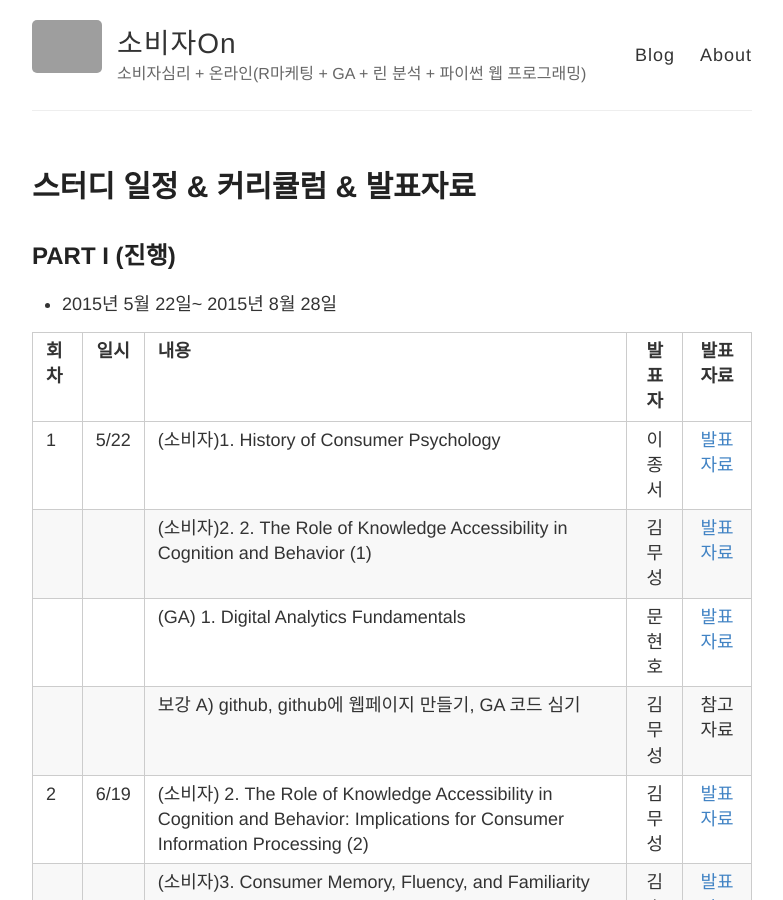
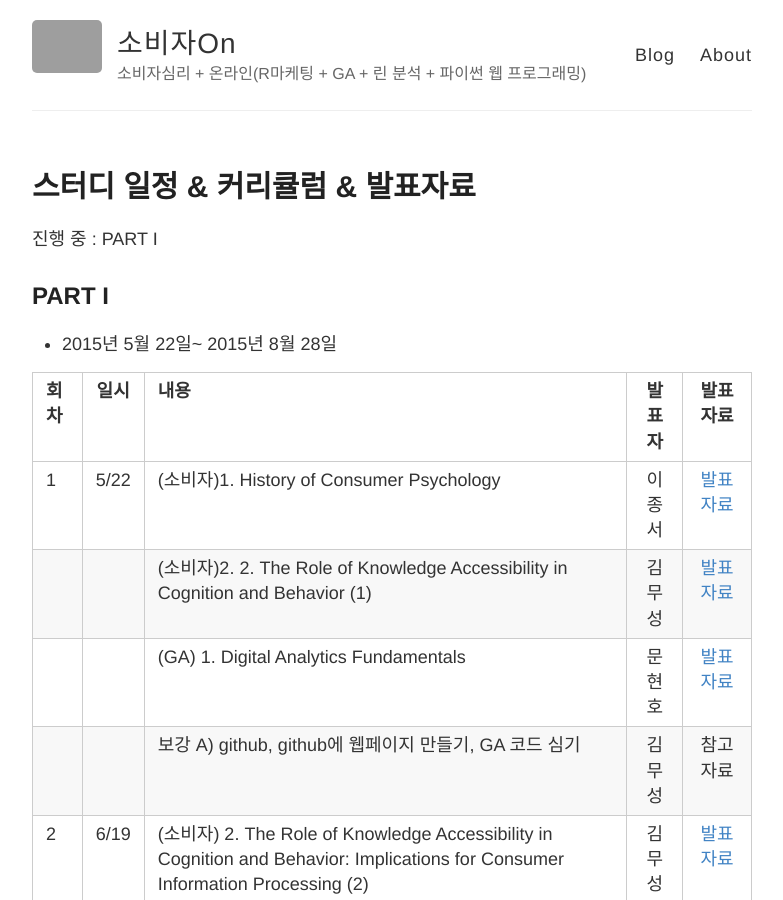
Before and after one commit to psygement/conpsy, a Jekyll site: the page built from _posts/2015-8-21-SCHEDULE.md, in a window 1280 px wide and 900 px high. Shown: the whole window, without its empty margins (248-1031 px from the left). Built offline with Jekyll 4.4.1, drawn with Linux system fonts in a browser that asks for light colours; Markdown is read by kramdown in place of the engine named in the settings; grey boxes are pictures that could not be loaded.

Commit message:
Update 2015-8-21-SCHEDULE.md

```diff
--- a/_posts/2015-8-21-SCHEDULE.md
+++ b/_posts/2015-8-21-SCHEDULE.md
@@ -3,7 +3,9 @@ layout: post
 title: 스터디 일정 & 커리큘럼 & 발표자료
 ---
 
-## PART I (진행)
+진행 중 : PART I
+
+## PART I
 
 * 2015년 5월 22일~ 2015년 8월 28일
 
```
